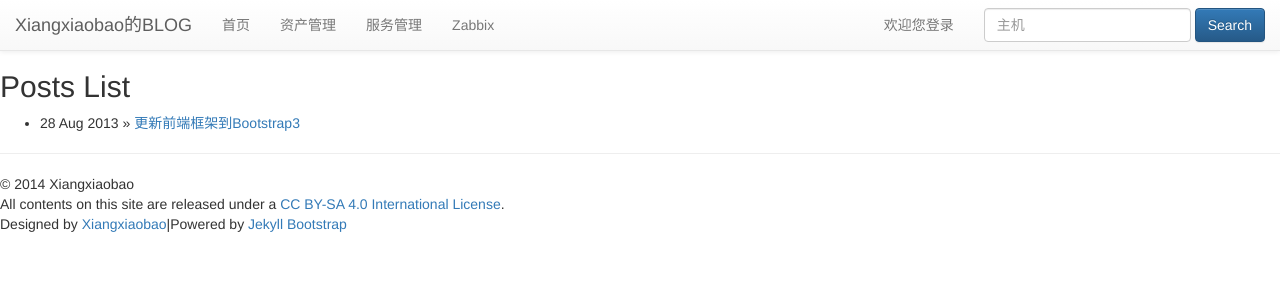
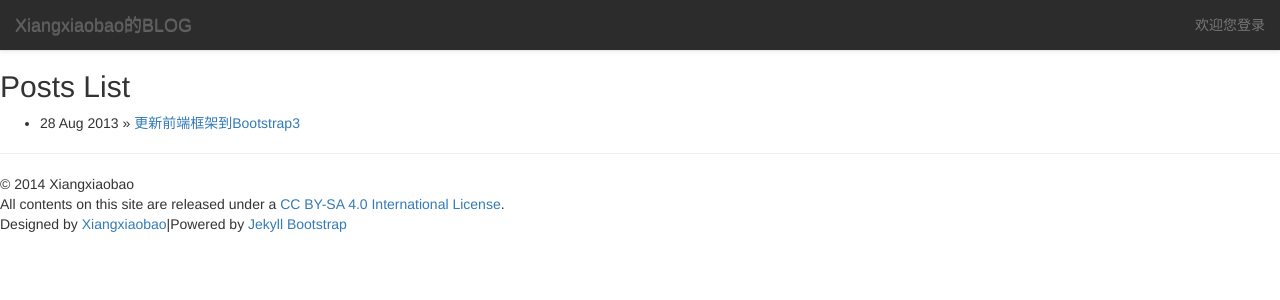
Before and after one commit to xiangxiaobaog3/xiangxiaobaog3.github.io, a Jekyll site: the page built from index.md, in a window 1280 px wide. Shown: the top 300 px of the page. Built offline with Jekyll 4.4.1, drawn with Linux system fonts in a browser that asks for light colours; nearby versions of some CDN libraries.

Commit message:
init commit.

```diff
--- a/_config.yml
+++ b/_config.yml
@@ -18,6 +18,21 @@ author :
   email : xiangxiaobaog3@gmail.com
   github : xiangxiaobaog3
   twitter : xiangxiaobaog3
+
+topbar:
+  #-
+  #  url : '/footmark/index.html'
+  #  title : 'Footmark'
+  -
+    url : '/develop/index.html'
+    title : '技术学习'
+  -
+    url : '/shenghuo/index.html'
+    title : '生活'
+  -
+    url : '/open/index.html'
+    title : '开源项目'
+
 
 # The production_url is only used when full-domain names are needed
 # such as sitemap.txt
--- a/_includes/themes/xiang/default.html
+++ b/_includes/themes/xiang/default.html
@@ -47,23 +47,22 @@
 
 <div class="container">
     <div class="navbar navbar-default navbar-fixed-top" role="navigation">
+      <div class="navbar-inner" style="background:#2c2c2c">
         <div class="navbar-header">
             <button class="navbar-toggle" data-toggle='collapse' data-target='#mycollapse'>
                 <span class='icon-bar'></span>
                 <span class='icon-bar'></span>
                 <span class='icon-bar'></span>
             </button>
-            <a href="" class="navbar-brand">Xiangxiaobao的BLOG</a>
+            <a href="http://blog.xiangxiaobao.com" class="navbar-brand">Xiangxiaobao的BLOG</a>
         </div>
 
         <div class="collapse navbar-collapse" id="mycollapse">
             <ul class="nav navbar-nav">
-                <li><a href="">首页</a></li>
-                <li><a href="">资产管理</a></li>
-                <li><a href="">服务管理</a></li>
-                <li><a href="">Zabbix</a></li>
+                <li class="divider-vertical"></li>
+                {% assign pages_list = site.topbar %}
             </ul>
-
+            <!--
             <form action="" class="navbar-form pull-right">
                 <div class="form-group">
                     <input type="text" placeholder="主机" class='form-control'>
@@ -72,9 +71,10 @@
                     <input type="submit" value="Search" class="btn btn-primary">
                 </div>
             </form>
-
+            -->
             <p class="navbar-text pull-right">欢迎<a href='' class="navbar-link">您</a>登录</p>
         </div>
+      </div>
     </div>
 </div>
 
```
